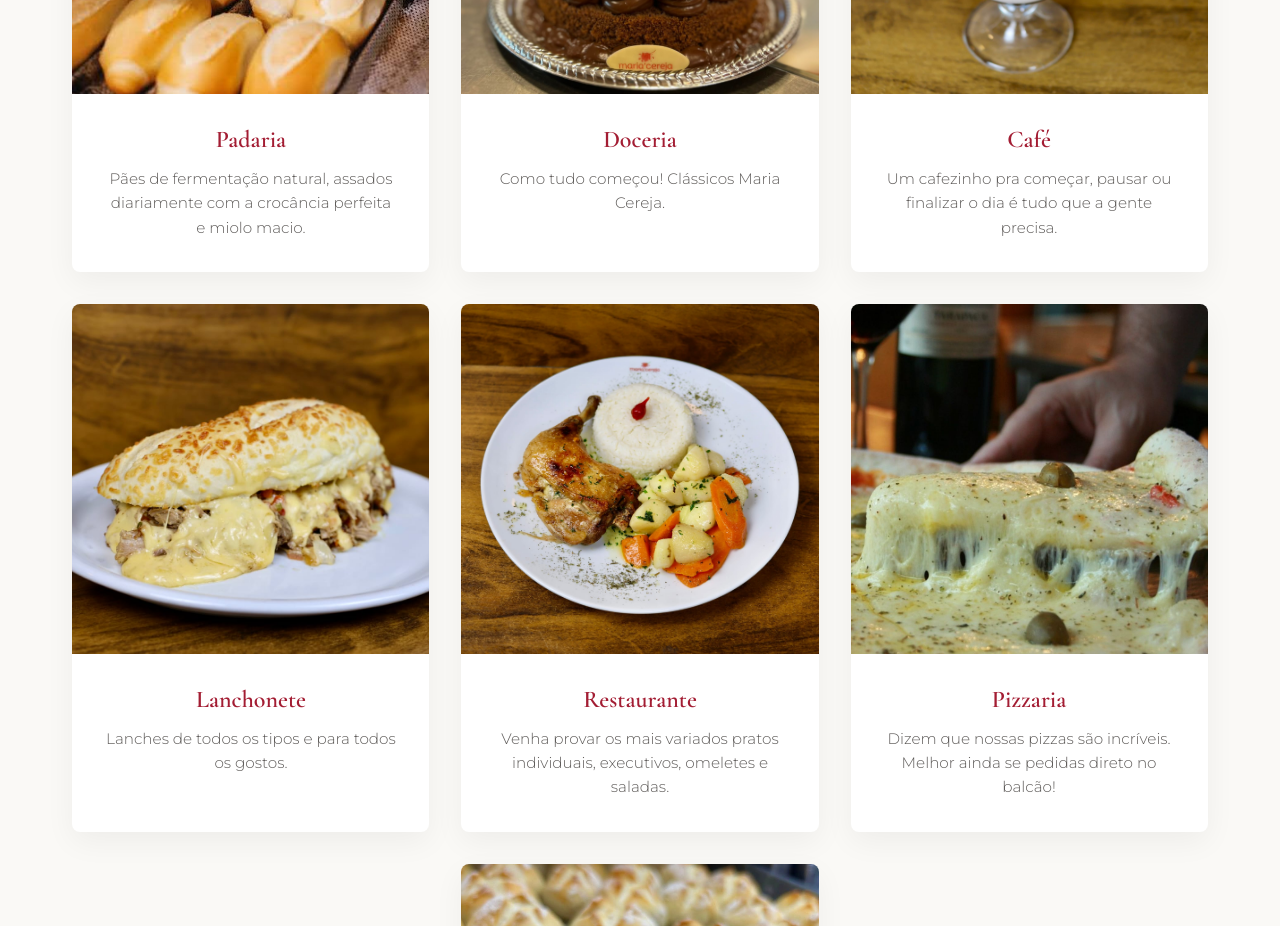
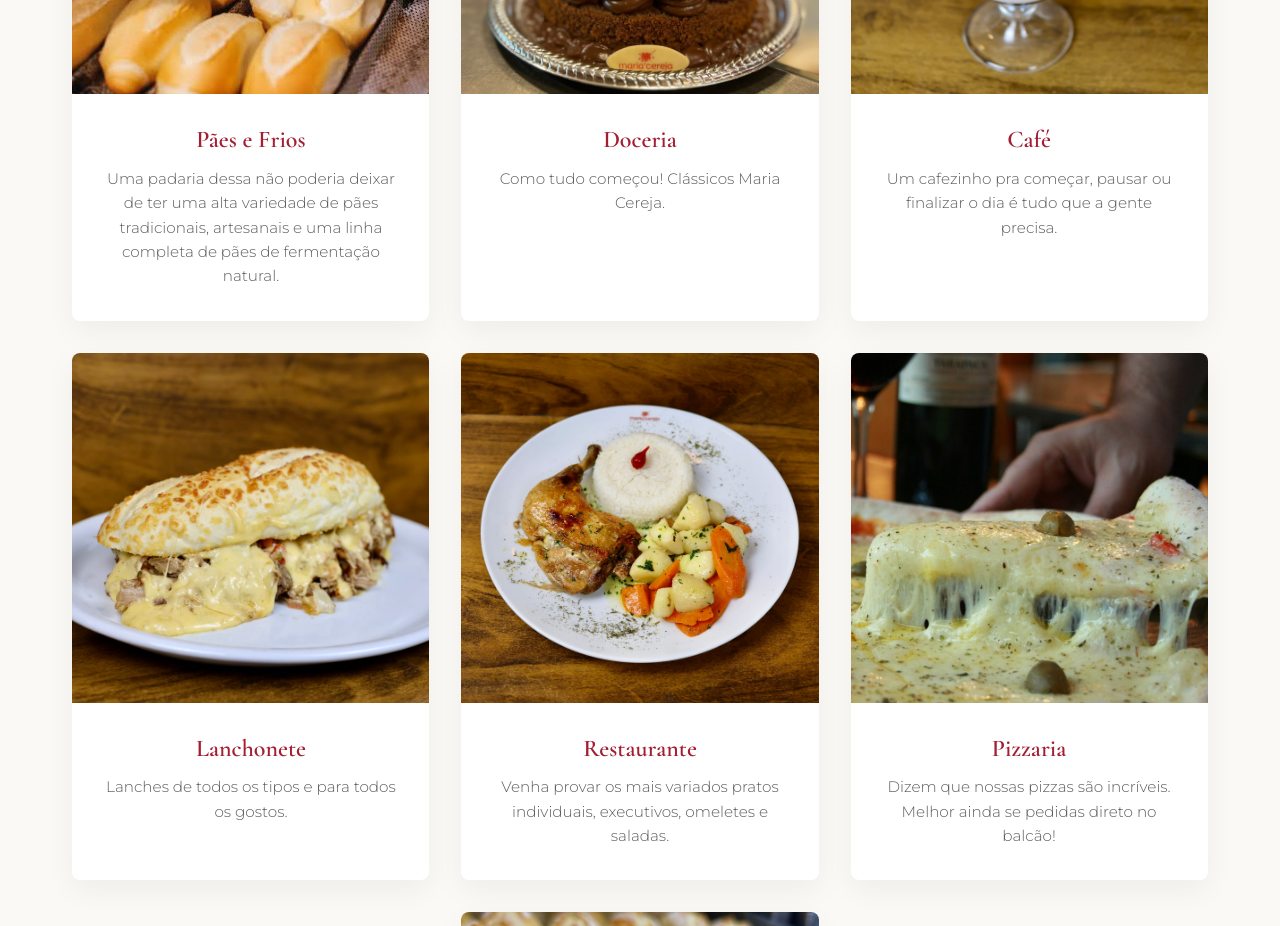
Before and after one commit to joaopginachisantana-crypto/site-maria-cereja, a plain HTML site: page index.html in a window 1280 px wide. Shown: the part 1300-2226 px from the top of the page. Drawn offline with nearby package versions, Linux system fonts and the light colour scheme.

Commit message:
Add files via upload

```diff
--- a/index.html
+++ b/index.html
@@ -70,8 +70,8 @@
                             <img src="images/padaria.jpg" alt="Padaria">
                         </div>
                         <div class="pillar-content">
-                            <h3>Padaria</h3>
-                            <p>Pães de fermentação natural, assados diariamente com a crocância perfeita e miolo macio.
+                            <h3>Pães e Frios</h3>
+                            <p>Uma padaria dessa não poderia deixar de ter uma alta variedade de pães tradicionais, artesanais e uma linha completa de pães de fermentação natural.
                             </p>
                         </div>
                     </div>
```
